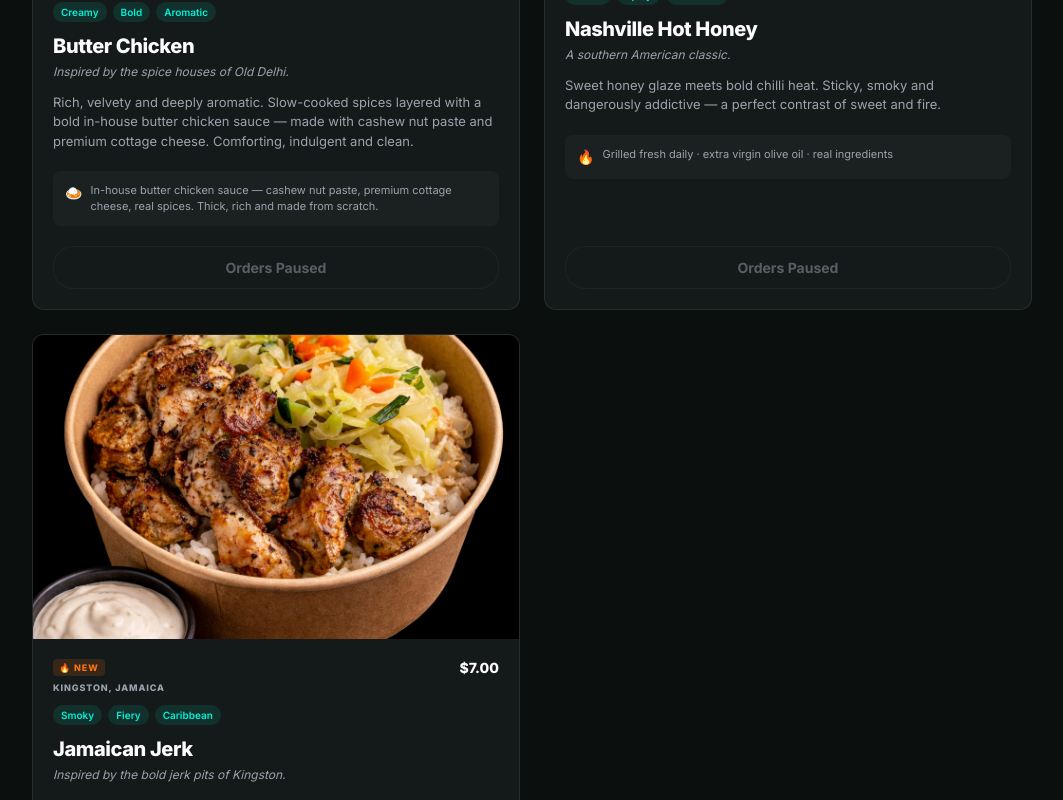
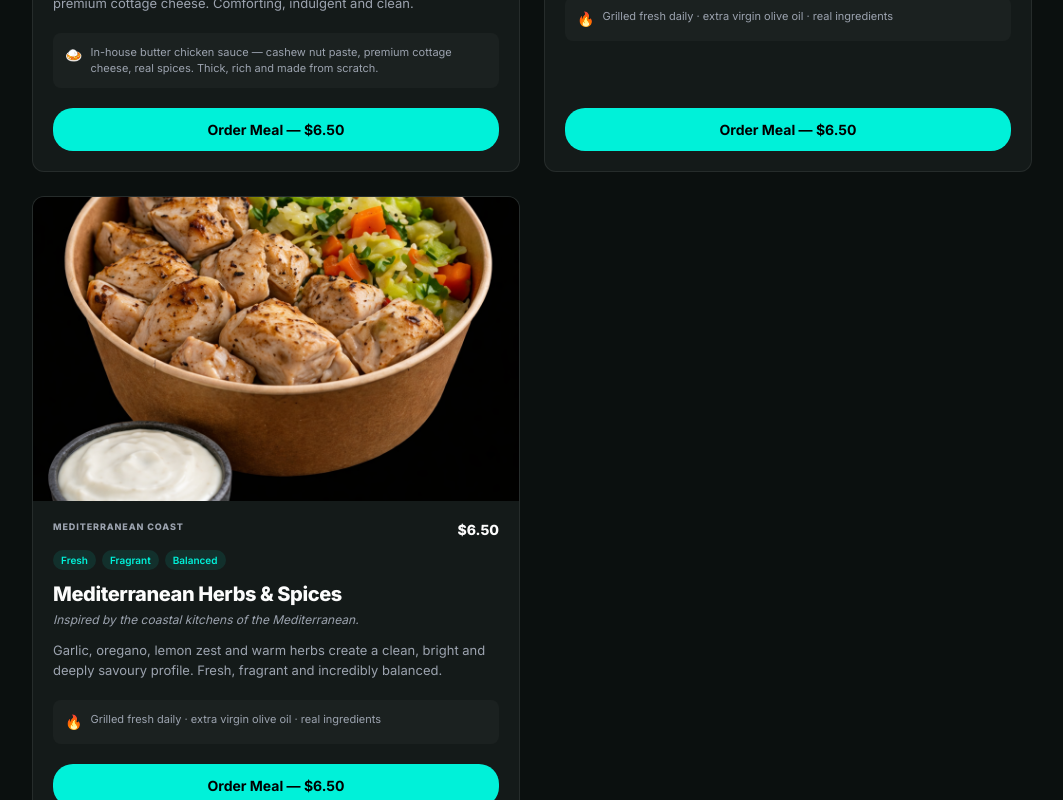
Before and after one commit to hyy230407-ux/NoNonsense, a React (Vite) app in the folder n2-website/: page / in a window 1280 px wide. Shown: the part 740-1540 px from the top of the page, without its empty margins (108-1171 px from the left). Built offline with nearby package versions, Linux system fonts and the light colour scheme.

Commit message:
fewfewfewfewfewfewfew

```diff
--- a/n2-website/src/components/ui/CustomizationModal.jsx
+++ b/n2-website/src/components/ui/CustomizationModal.jsx
@@ -80,10 +80,7 @@ const CustomizationModal = () => {
         // Block Friday May 1st 2026 (Public Holiday)
         const isPublicHoliday = checkDate.getDate() === 1 && checkDate.getMonth() === 4 && checkDate.getFullYear() === 2026;
 
-        // Block next week (May 4th to May 8th 2026)
-        const isNextWeekBlocked = checkDate.getFullYear() === 2026 && checkDate.getMonth() === 4 && checkDate.getDate() >= 4 && checkDate.getDate() <= 8;
-
-        if (now < cutoff && !isPublicHoliday && !isNextWeekBlocked) {
+        if (now < cutoff && !isPublicHoliday) {
           const dateStr = checkDate.toLocaleDateString('en-GB', { day: 'numeric', month: 'short' });
           weekDays.push({
             id: `${dayNamesAbbr[dayOfWeek].toLowerCase()}-${checkDate.getDate()}-${checkDate.getMonth()}`,
@@ -353,7 +350,7 @@ const CustomizationModal = () => {
                     <div className="flavor-selection-label">CHOOSE FLAVOUR</div>
                     <div className="flavor-list">
                       {flavorData
-                        .filter(flavor => !['jalapeno', 'mediterranean'].includes(flavor.id))
+                        .filter(flavor => !['jalapeno', 'jerk'].includes(flavor.id))
                         .map(flavor => {
                           const isBlocked = false;
                           return (
--- a/n2-website/src/config.js
+++ b/n2-website/src/config.js
@@ -1,4 +1,4 @@
 export const CONFIG = {
-  ORDERS_PAUSED: true,
+  ORDERS_PAUSED: false,
   PAUSE_MESSAGE: "Orders are currently paused for next week's collection. We'll be back soon!"
 };
--- a/n2-website/src/pages/GrabGo.jsx
+++ b/n2-website/src/pages/GrabGo.jsx
@@ -11,11 +11,11 @@ const GrabGo = () => {
 
   const meals = [
     {
-      id: 'jerk',
-      title: 'Jamaican Jerk',
+      id: 'mediterranean',
+      title: 'Mediterranean',
       subtitle: 'FUEL BOX',
-      image: '/images/jerk_chicken.png',
-      color: 'var(--accent-cyan)'
+      image: '/images/mediterranean_chicken.png',
+      color: '#60a5fa'
     },
     {
       id: 'mexican',
--- a/n2-website/src/pages/Menu.jsx
+++ b/n2-website/src/pages/Menu.jsx
@@ -32,18 +32,17 @@ const Menu = () => {
       image: '/images/nashville_chicken.png'
     },
     {
-      id: 'm5',
-      title: 'Jamaican Jerk',
-      badge: '🔥 New',
-      location: 'Kingston, Jamaica',
-      price: '$7.00',
-      features: ['Smoky', 'Fiery', 'Caribbean'],
-      subtitle: 'Inspired by the bold jerk pits of Kingston.',
-      description: 'Fiery scotch bonnet heat with allspice, thyme and a smoky char. Punchy, deeply Caribbean and unapologetically bold.',
+      id: 'm2',
+      title: 'Mediterranean Herbs & Spices',
+      location: 'Mediterranean Coast',
+      price: '$6.50',
+      features: ['Fresh', 'Fragrant', 'Balanced'],
+      subtitle: 'Inspired by the coastal kitchens of the Mediterranean.',
+      description: 'Garlic, oregano, lemon zest and warm herbs create a clean, bright and deeply savoury profile. Fresh, fragrant and incredibly balanced.',
       footerIcon: '🔥',
       footerText: 'Grilled fresh daily · extra virgin olive oil · real ingredients',
-      buttonText: 'Order Meal — $7.00',
-      image: '/images/jerk_chicken.png'
+      buttonText: 'Order Meal — $6.50',
+      image: '/images/mediterranean_chicken.png'
     }
   ];
 
@@ -76,17 +75,16 @@ const Menu = () => {
       image: '/images/nashville_chicken.png'
     },
     {
-      id: 's5',
-      title: 'Jamaican Jerk',
-      badge: '🔥 New',
-      location: 'Kingston, Jamaica',
+      id: 's2',
+      title: 'Mediterranean Herbs & Spices',
+      location: 'Mediterranean Coast',
       price: '$3.30',
-      features: ['Smoky', 'Fiery', 'Caribbean'],
-      subtitle: 'Inspired by the bold jerk pits of Kingston.',
-      description: 'Fiery scotch bonnet heat with allspice, thyme and a smoky char. Punchy, deeply Caribbean and unapologetically bold.',
+      features: ['Fresh', 'Fragrant', 'Balanced'],
+      subtitle: 'Inspired by the coastal kitchens of the Mediterranean.',
+      description: 'Garlic, oregano, lemon zest and warm herbs create a clean, bright and deeply savoury profile. Fresh, fragrant and incredibly balanced.',
       buttonText: 'Order Snack — $3.30',
       isSnack: true,
-      image: '/images/jerk_chicken.png'
+      image: '/images/mediterranean_chicken.png'
     }
   ];
 
```
